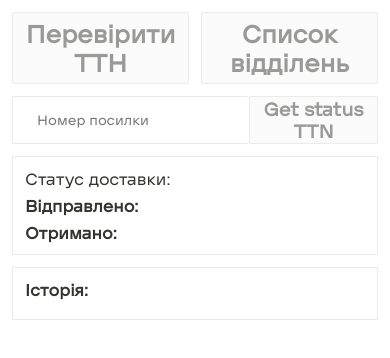
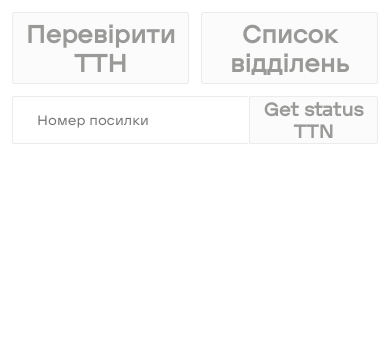
Before and after one commit to yatochkaaa/new-mail-app, a React (Create React App) app: page / in a window 390 px wide. Shown: the top 358 px of the page. Built offline with nearby package versions, Linux system fonts and the light colour scheme.

Commit message:
update track page breakpoint styles

```diff
--- a/src/App.tsx
+++ b/src/App.tsx
@@ -10,7 +10,6 @@ const App: React.FC = () => {
 
   return (
     <div className='app'>
-      <div className='app__wrapper'>
       <Navigation
         setNavigation={setNavigation}
       />
@@ -20,7 +19,6 @@ const App: React.FC = () => {
         : <WarehouseList />
       }
     </div>
-    </div>
   )
 }
 
--- a/src/components/Track.tsx
+++ b/src/components/Track.tsx
@@ -9,6 +9,7 @@ const Track: React.FC = () => {
   const [warehouseRecipient, setWarehouseRecipient] = React.useState<string>('')
   const [status, setStatus] = React.useState<string>('')
   const [history, setHistory] = React.useState<string[]>([])
+  const [isStatusData, setIsStatusData] = React.useState<boolean>(false)
 
   const handleInputChange = (e: React.ChangeEvent<HTMLInputElement>) => {
     const { value } = e.target
@@ -20,11 +21,13 @@ const Track: React.FC = () => {
     const status = await getTrackingRequest(TTN)
     const statusData = status.data[0]
 
+    if (status.success) {
       setWarehouseSender(statusData.WarehouseSender)
       setWarehouseRecipient(statusData.WarehouseRecipient)
       setStatus(statusData.Status)
       setHistory([...history, TTN])
-    console.log(statusData)
+      setIsStatusData(status.success)
+    }
     // 20400317061470
   }
 
@@ -36,12 +39,14 @@ const Track: React.FC = () => {
         getStatus={getStatus}
       />
 
+      {isStatusData && (
         <TrackData
           warehouseSender={warehouseSender}
           warehouseRecipient={warehouseRecipient}
           status={status}
           history={history}
         />
+      )}
     </div>
   )
 }
--- a/src/styles/app.scss
+++ b/src/styles/app.scss
@@ -1,23 +1,18 @@
 .app {
-  display: flex;
-  flex-direction: column;
-  align-items: center;
-  margin: 40px 40px 0;
+  margin: 40px 80px 0;
   font-size: 16px;
   font-weight: 400;
   color: $font-color;
 
+  @include onMediumDesktop {
+    margin: $desktop-space;
+  }
+
+  @include onTablet {
+    margin: $tablet-space;
+  }
+
   @include onPhone {
     margin: $phone-space;
   }
-
-  &__wrapper {
-    @include onMediumDesktop {
-      width: $main-content-width;
-    }
-
-    @include onTablet {
-      width: auto;
-    }
-  }
 }
--- a/src/styles/track.scss
+++ b/src/styles/track.scss
@@ -1,9 +1,14 @@
 .track {
   &__form {
-    max-width: $main-content-width;
+    width: $main-content-width;
     display: flex;
     align-items: center;
-    margin-bottom: 36px;
+    margin-bottom: $desktop-space;
+
+    @include onTablet {
+      width: 100%;
+      margin-bottom: $tablet-space;
+    }
 
     @include onPhone {
       margin-bottom: $phone-space;
@@ -32,7 +37,15 @@
     display: flex;
 
     @include onMediumDesktop {
+      display: grid;
+      grid-template-columns: 3fr 1fr;
+      gap: $desktop-space;
+    }
+
+    @include onTablet {
+      display: flex;
       flex-direction: column;
+      gap: 0;
     }
   }
 
@@ -40,14 +53,22 @@
     width: $main-content-width;
     padding: $phone-space;
     border: $border;
-    margin-right: 24px;
+    margin-right: $desktop-space;
     height: fit-content;
+    min-width: $main-content-width;
 
     @include onMediumDesktop {
+      max-width: $main-content-width;
+      min-width: inherit;
+      width: fit-content;
       margin-right: 0;
       margin-bottom: $desktop-space;
-      max-width: $main-content-width;
-      width:auto;
+    }
+
+    @include onTablet {
+      max-width: none;
+      width: 100%;
+      margin-bottom: $tablet-space;
     }
 
     @include onPhone {
@@ -65,8 +86,7 @@
     border: $border;
 
     @include onMediumDesktop {
-      max-width: $main-content-width;
-      width: auto;
+      width: 100%;
     }
 
     & li:not(:last-child) {
--- a/src/styles/utils/_variables.scss
+++ b/src/styles/utils/_variables.scss
@@ -8,4 +8,5 @@ $main-content-width: 600px;
 $sidebar-width: $main-content-width / 3;
 
 $desktop-space: 36px;
+$tablet-space: 24px;
 $phone-space: 12px;
```
Lines whose indentation alone changed are shown as unchanged.
